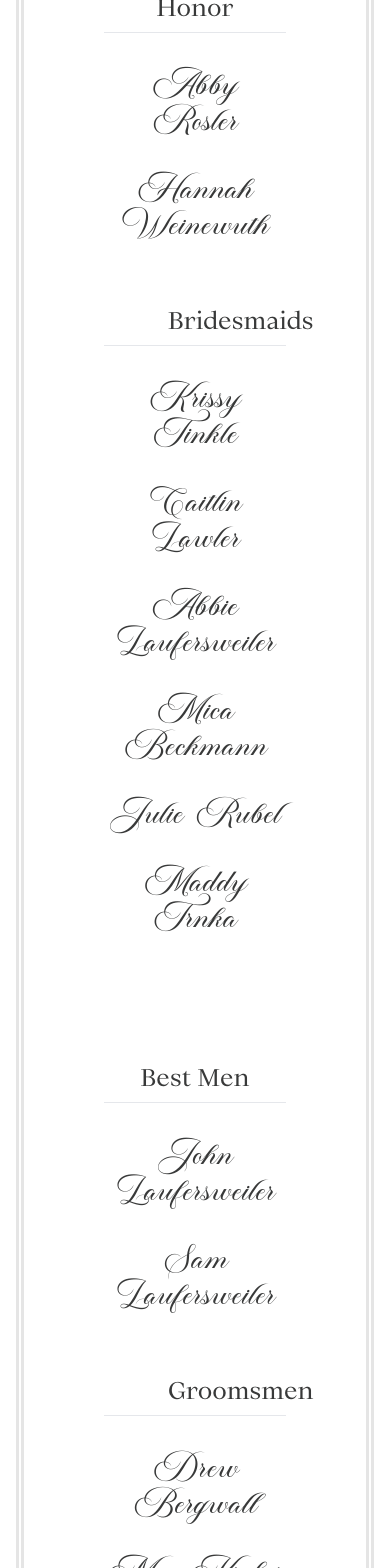
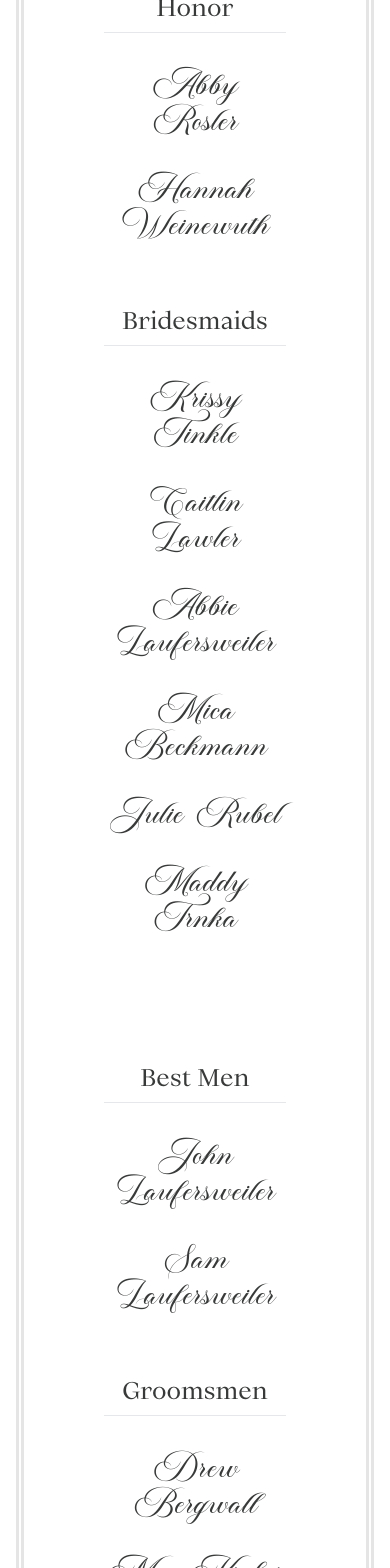
Before and after one commit to mhlauf1/clare-and-mike, a Next.js app: page /wedding-party in a window 390 px wide. Shown: the part 432-2000 px from the top of the page. Built offline with nearby package versions, Linux system fonts and the light colour scheme.

Commit message:
more mobile updates, pushing to new domain

```diff
--- a/app/registry/page.tsx
+++ b/app/registry/page.tsx
@@ -22,7 +22,7 @@ const Page = (props: Props) => {
             contribute in other ways, we&apos;ve thoughtfully curated two options to
             celebrate our marriage.
           </p>
-          <div className="flex flex-col lg:flex-row mt-24 justify-center gap-12 ">
+          <div className="flex flex-col-reverse lg:flex-row mt-24 justify-center gap-12 ">
             <div className="flex flex-1 text-center items-center justify-between flex-col">
               <div>
                 <p className="w-full lg:w-[28ch] mb-8 text-2xl sm:text-2xl md:text-3xl lg:text-4xl">
--- a/app/wedding-party/page.tsx
+++ b/app/wedding-party/page.tsx
@@ -21,7 +21,7 @@ const Page = (props: Props) => {
             </p>
             <p className="mb-8 text-3xl">John Laufersweiler</p>
             <p className="mb-8 text-3xl">Sam Laufersweiler</p>
-            <p className="font-ortical mt-8 mb-8 pb-2 px-16 border-b text-2xl lg:text-3xl">
+            <p className="font-ortical mt-8 mb-8 pb-2 border-b text-2xl lg:text-3xl">
               Groomsmen
             </p>
             <p className="mb-8 text-3xl">Drew Bergwall</p>
@@ -37,7 +37,7 @@ const Page = (props: Props) => {
             </p>
             <p className="mb-8 text-3xl">Abby Rosler</p>
             <p className="mb-8 text-3xl">Hannah Weinewuth</p>
-            <p className="font-ortical mt-8 mb-8 pb-2 px-16 border-b text-2xl lg:text-3xl">
+            <p className="font-ortical mt-8 mb-8 pb-2 border-b text-2xl lg:text-3xl">
               Bridesmaids
             </p>
             <p className="mb-8 text-3xl">Krissy Tinkle</p>
--- a/components/rspv/RSVPForm.tsx
+++ b/components/rspv/RSVPForm.tsx
@@ -4,6 +4,7 @@ import NameEntryStep from "./NameEntryStep";
 import DetailsEntryStep from "./DetailsEntryStep";
 import SuccessScreen from "./SuccessScreen"; // Assuming you have this component ready
 import StepProgress from "./StepProgress";
+import Footer from "../../components/footer";
 
 type Props = {};
 
@@ -43,7 +44,7 @@ const RSVPForm = (props: Props) => {
 
   return (
     <div className="border-double-outline m-4 min-h-[90vh]">
-      <div className="flex flex-col pt-16 pb-8 px-4 md:px-8 lg:px-20">
+      <div className="flex flex-col pt-16 px-4 md:px-8 lg:px-20">
         <h2
           style={{ lineHeight: "160%", letterSpacing: "5px" }}
           className=" mb-8 text-center text-lg uppercase"
@@ -61,6 +62,7 @@ const RSVPForm = (props: Props) => {
           />
         )}
       </div>
+      <Footer />
     </div>
   );
 };
```
